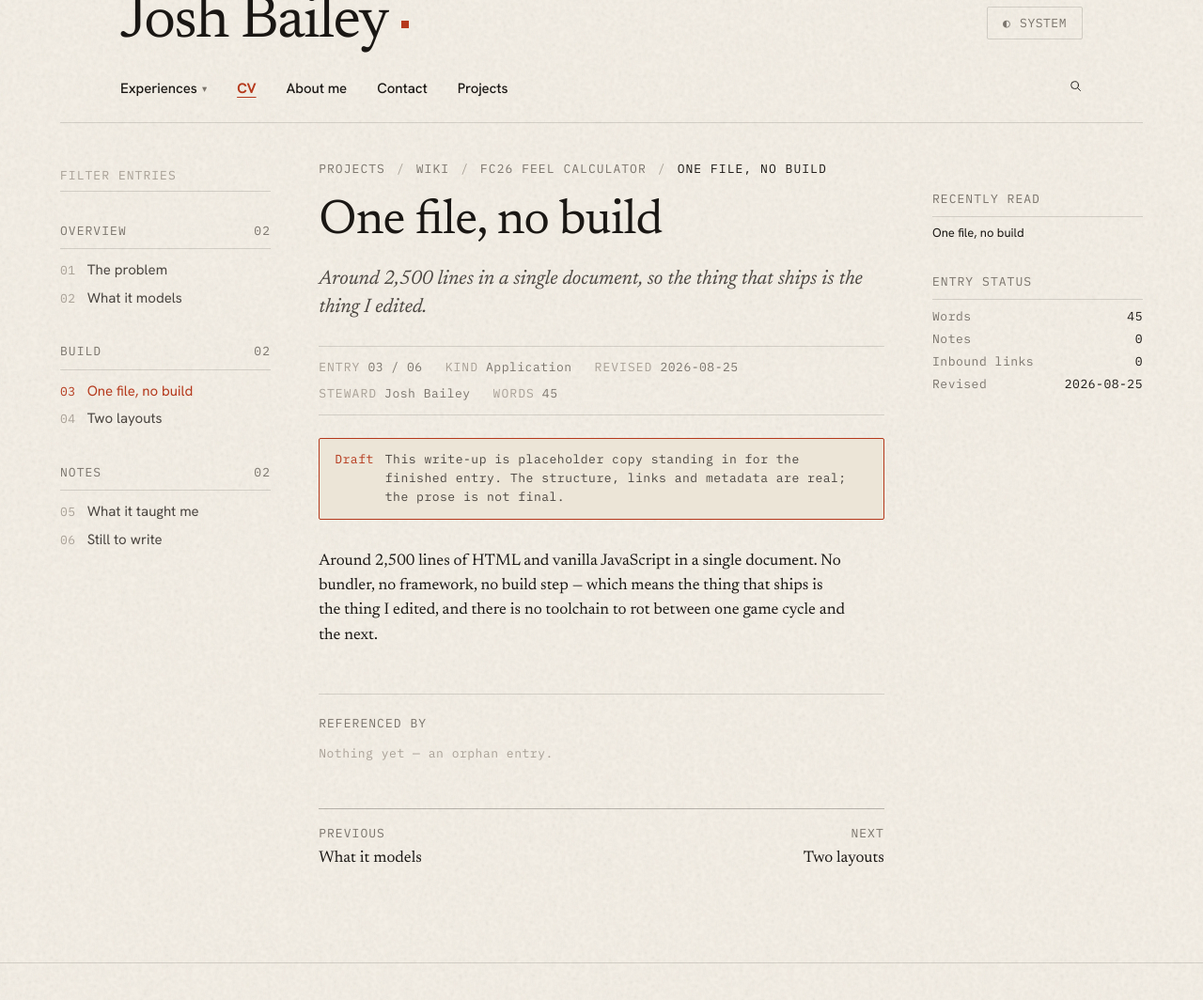
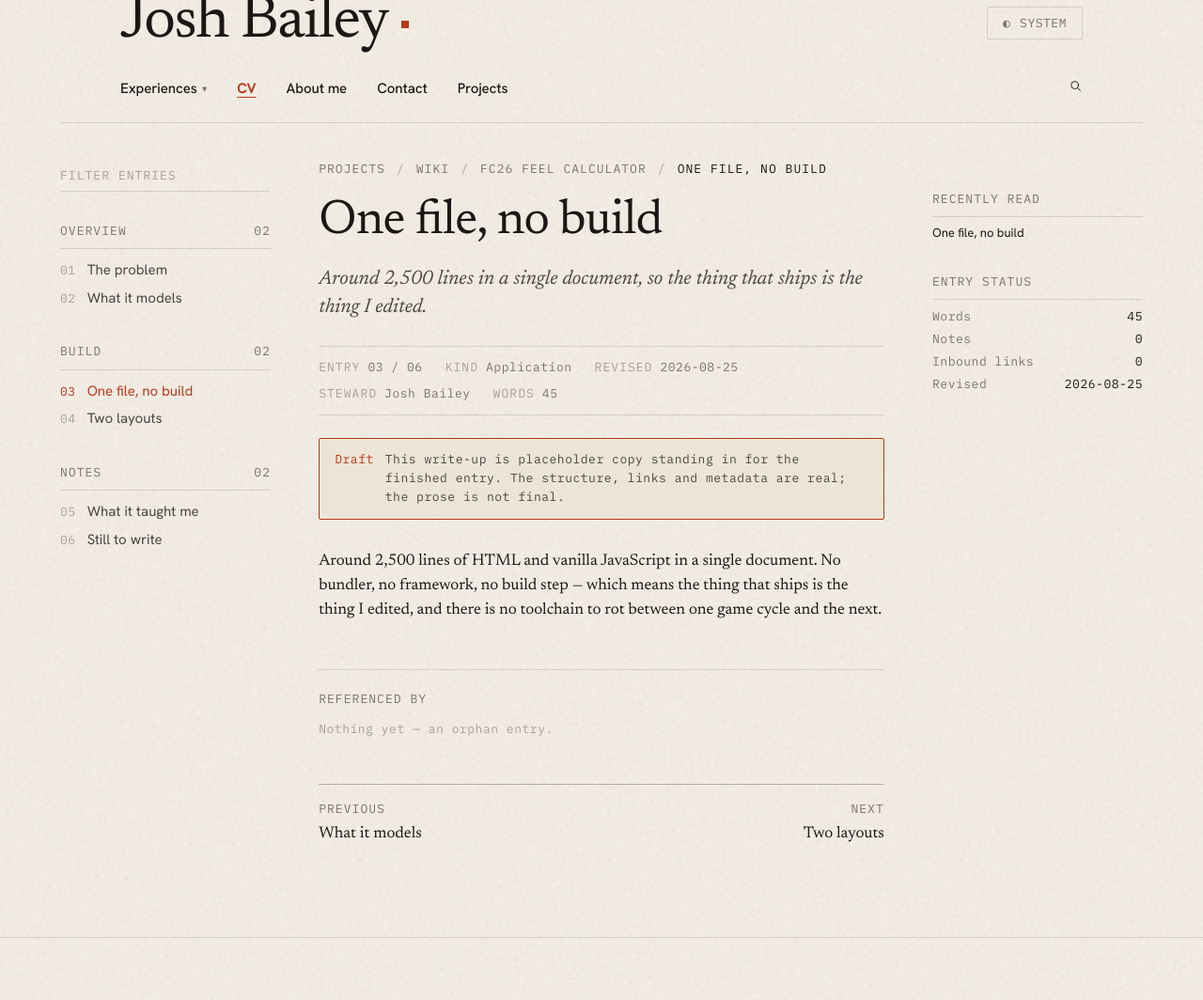
Before and after one commit to JAYJAYBEE303/jayjaybee-site, a Jekyll site: the page built from projects/wiki/fc26-calculator/one-file-no-build/index.html, in a window 1280 px wide and 1400 px high, scrolled down 56 px. Shown: the top 1064 px of the window at 94% size. Built offline with Jekyll 4.4.1, drawn with Linux system fonts in a browser that asks for light colours.

Commit message:
style(wiki): let the prose follow the wider column
The column gained 10% but .wk-body was still capped at --measure-prose
(62ch), so the extra width became slack beside the text rather than a
longer reading line.

Wiki entries now set their own --wk-measure at 68ch. That keeps the same
proportion of slack the column had before, and stays inside the 45-75ch
band measure guidance treats as comfortable, so the line grows without
abandoning the rule. Every other page keeps 62ch.

Measured at 1440px: prose 589px -> 646px (67.8ch), column 717px, rails
224px each, no horizontal scroll.

Co-Authored-By: Claude Opus 5 <noreply@anthropic.com>

```diff
--- a/assets/css/global.css
+++ b/assets/css/global.css
@@ -18,7 +18,7 @@
 @import url('variables.css?v=41');
 @import url('layout.css?v=43');
 @import url('components.css?v=47');
-@import url('wiki.css?v=4');
+@import url('wiki.css?v=5');
 
 /* =========================================================================
    RESET + BASE
--- a/assets/css/wiki.css
+++ b/assets/css/wiki.css
@@ -21,13 +21,14 @@
      * The wiki INDEX page (/projects/wiki/) uses the site's own .work-*
        components verbatim and needs nothing from this file at all.
 
-   The five --wk-* properties below are the only new values in the file.
+   The six --wk-* properties below are the only new values in the file.
    Each is a structural measure with no site-wide counterpart, and none
    restates an existing token.
    ========================================================================= */
 
 :root {
   --wk-container: 88rem; /* three-column shell — wider than --container     */
+  --wk-measure: 68ch;   /* prose measure — wider than --measure-prose       */
   --wk-rail-w: 14rem;   /* left index column                                */
   --wk-rail-r-w: 14rem; /* right rail column                                */
   --wk-info-w: 17rem;   /* floated infobox                                  */
@@ -385,12 +386,19 @@ a.wk-launch:focus-visible {
 
 /* =========================================================================
    BODY PROSE
-   Serif at --fs-body over --measure-prose. Distinct from .prose, which is
+   Serif at --fs-body over --wk-measure. Distinct from .prose, which is
    --fs-lede over --measure-wide for single narrative paragraphs.
+
+   --wk-measure (68ch) rather than the site's --measure-prose (62ch): a
+   wiki entry is read at a desk against a three-column shell, not skimmed
+   down a single narrative column, and 62ch left the prose visibly narrow
+   inside the widened article column. 68ch stays inside the 45–75ch band
+   that measure guidance treats as comfortable, so this widens the line
+   without abandoning the rule. Every other page keeps 62ch.
    ========================================================================= */
 
 .wk-body {
-  max-width: var(--measure-prose);
+  max-width: var(--wk-measure);
   margin-top: var(--space-6);
   font-family: var(--font-serif);
   font-size: var(--fs-body);
```
